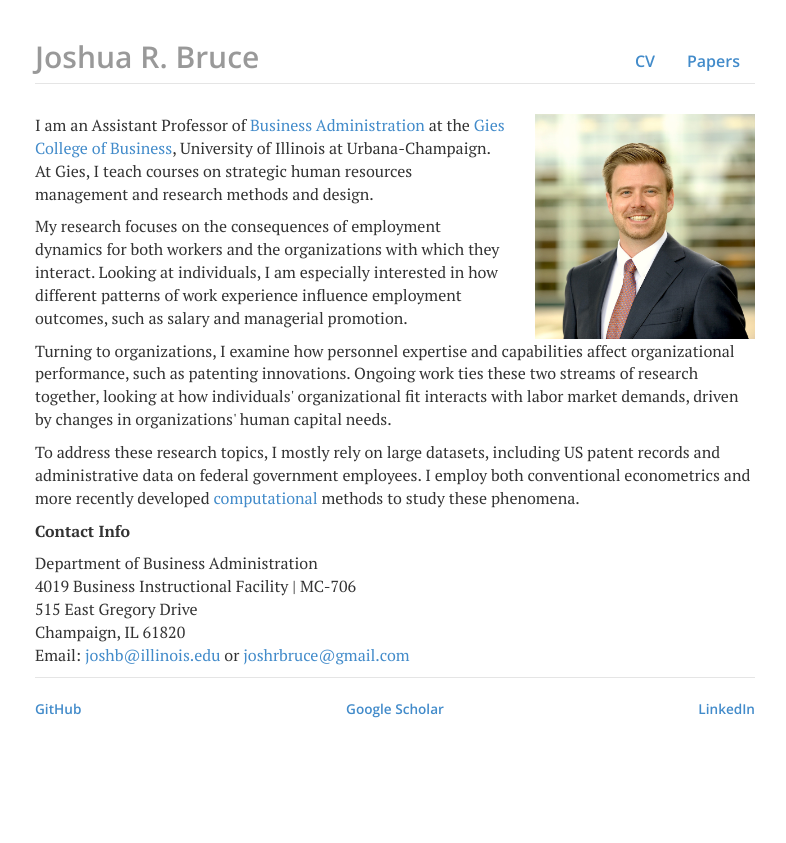
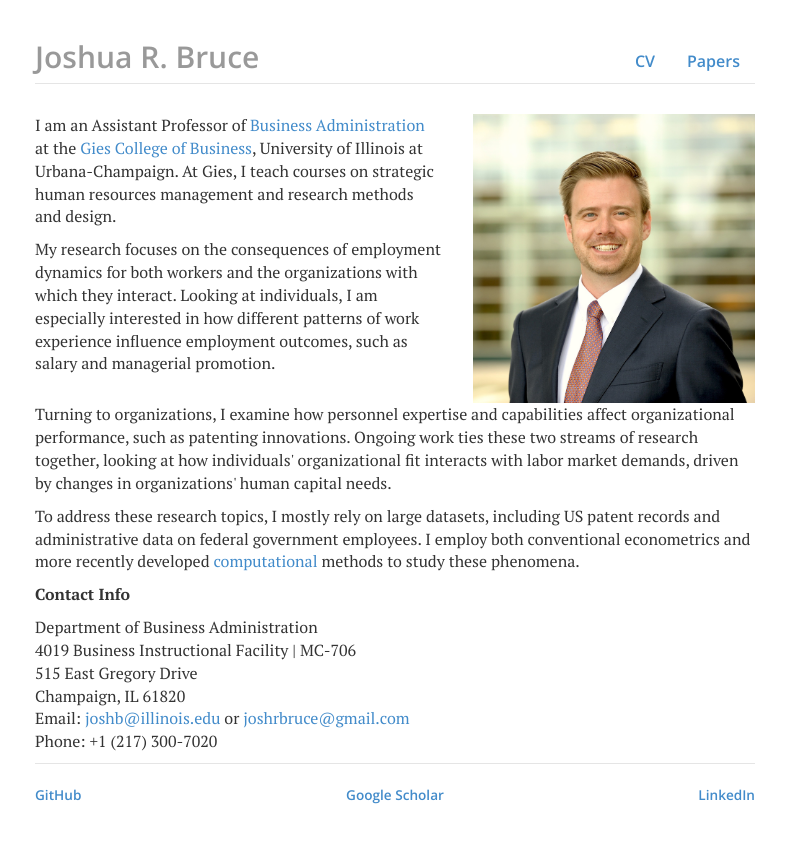
Before and after one commit to joshuarbruce/joshuarbruce.github.io, a Jekyll site: the page built from index.html, in a window 1280 px wide. Shown: the top 843 px of the page, without its empty margins (245-1031 px from the left). Built offline with Jekyll 4.4.1, drawn with Linux system fonts in a browser that asks for light colours; nearby versions of some CDN libraries.

Commit message:
Update index.html

```diff
--- a/index.html
+++ b/index.html
@@ -3,11 +3,11 @@ layout: default
 title: joshuarbruce.github.io
 ---
 <div class="row">
-	<div class="col-sm-8">
-		<p>I am an Assistant Professor of <a href="https://giesbusiness.illinois.edu/business-administration" target="_blank">Business Administration</a> at the <a href="https://business.illinois.edu" target="_blank">Gies College of Business</a>, University of Illinois at Urbana-Champaign. At Gies, I teach courses on strategic human resources management and research methods and design.</p>
+	<div class="col-sm-7">
+		<p>I am an Assistant Professor of <a href="https://giesbusiness.illinois.edu/business-administration" target="_blank">Business Administration</a> at the <a href="https://giesbusiness.illinois.edu" target="_blank">Gies College of Business</a>, University of Illinois at Urbana-Champaign. At Gies, I teach courses on strategic human resources management and research methods and design.</p>
 		<p>My research focuses on the consequences of employment dynamics for both workers and the organizations with which they interact. Looking at individuals, I am especially interested in how different patterns of work experience influence employment outcomes, such as salary and managerial promotion.</p>
 	</div>
-	<div class="col-sm-4">
+	<div class="col-sm-5">
 		<img class="img-responsive" alt="Josh Bruce" src="files/gies_me.JPG"/>
 	</div>
 </div>
@@ -20,6 +20,8 @@ title: joshuarbruce.github.io
 			4019 Business Instructional Facility | MC-706<br>
 			515 East Gregory Drive<br>
 			Champaign, IL 61820<br>
-			Email: <a href="mailto:joshb@illinois.edu"><span class = "obfuscate">ude.sionilli@bhsoj</span></a> or <a href="mailto:joshrbruce@gmail.com"><span class = "obfuscate">moc.liamg@ecurbrhsoj</span></a></p>
+			Email: <a href="mailto:joshb@illinois.edu"><span class = "obfuscate">ude.sionilli@bhsoj</span></a> or <a href="mailto:joshrbruce@gmail.com"><span class = "obfuscate">moc.liamg@ecurbrhsoj</span></a><br>
+		Phone: +1 (217) 300-7020
+		</p>
 	</div>
 </div>
```
